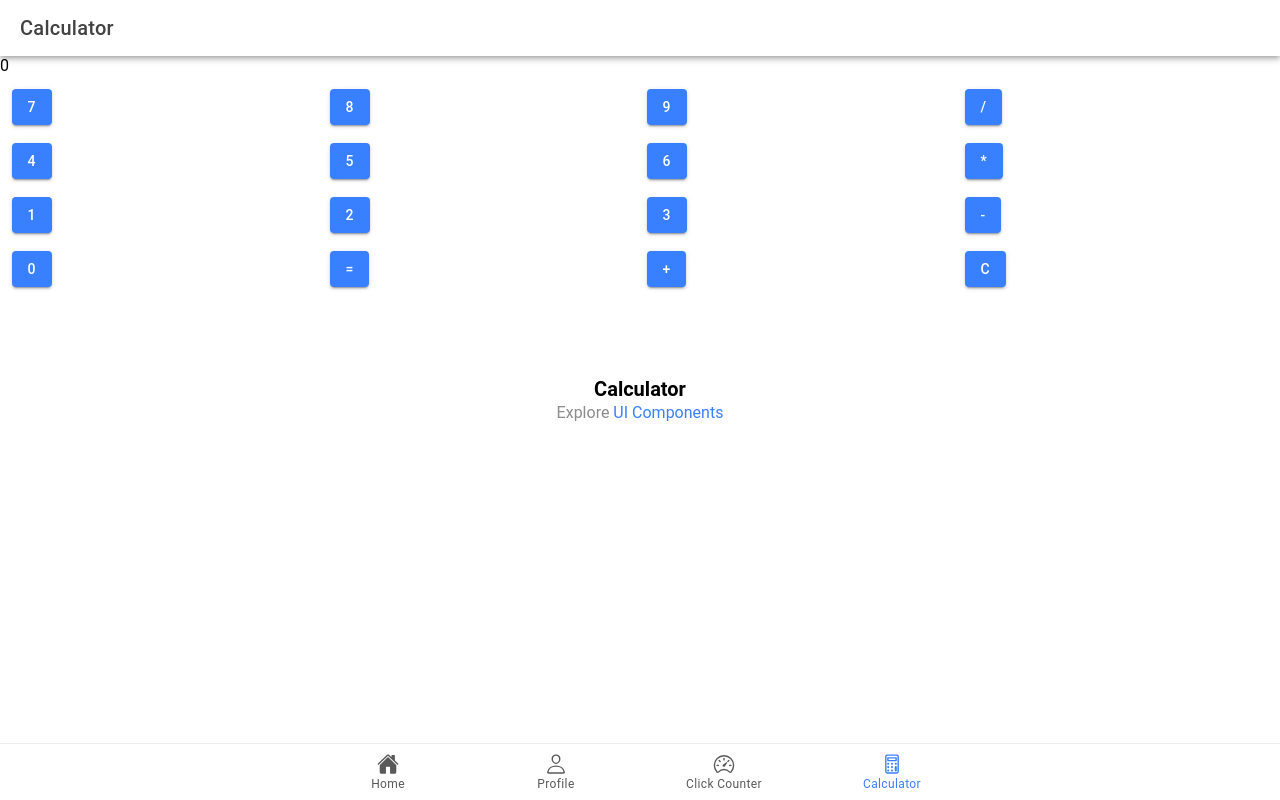
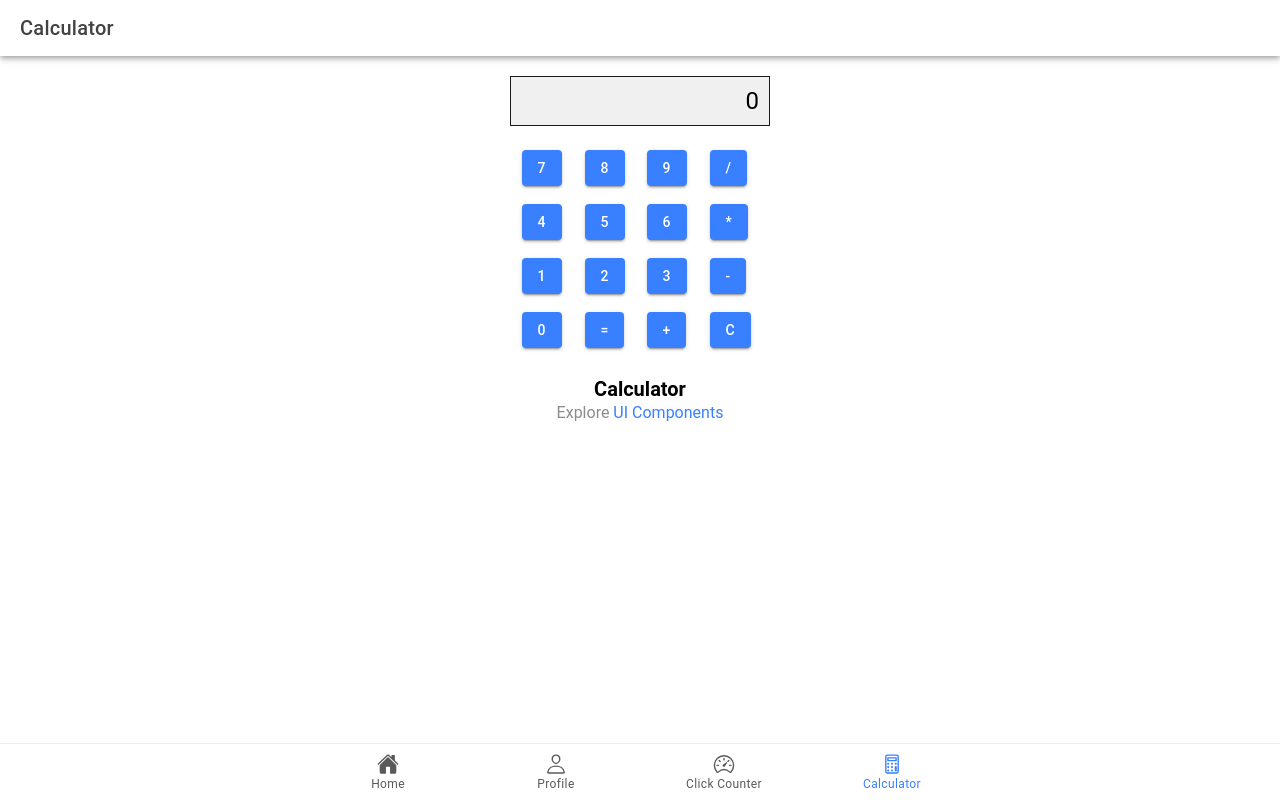
Before and after one commit to Lorcheen0814/ion-t-olbinar, a React (Vite) app: page /tab3 in a window 1280 px wide. Built offline with nearby package versions, Linux system fonts and the light colour scheme.

Commit message:
added css in tab3.css

```diff
--- a/src/pages/Tab3.css
+++ b/src/pages/Tab3.css
@@ -0,0 +1,20 @@
+.calculator {
+    max-width: 300px;
+    margin: 0 auto;
+    padding: 20px;
+  }
+
+  .display {
+    background-color: #f0f0f0;
+    border: 1px solid #1a1919;
+    margin-bottom: 10px;
+    padding: 10px;
+    text-align: right;
+    font-size: 1.5rem;
+  }
+
+  .ion-button {
+    font-size: 1.5rem;
+    width: 100%;
+    height: 60px;
+  }
```
